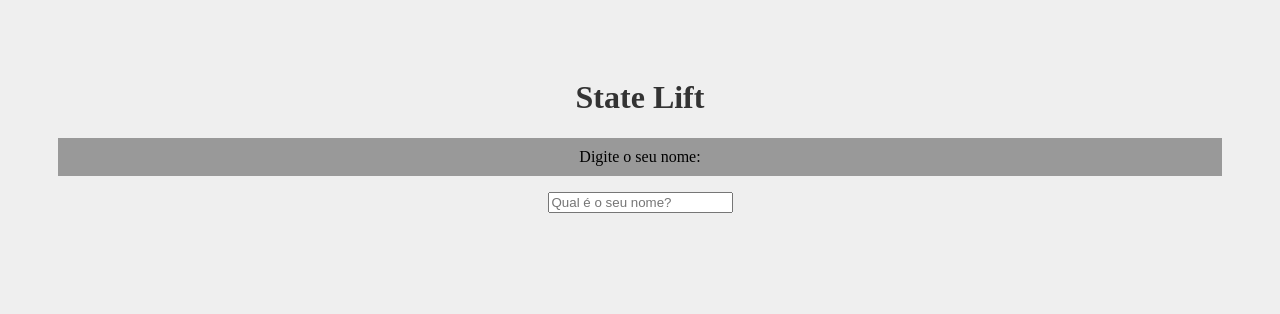
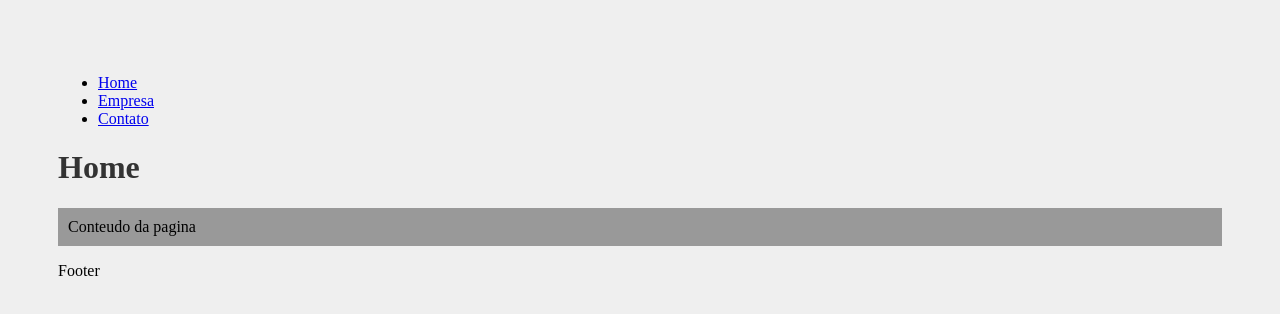
Before and after one commit to caiodutra08/react-course, a React (Create React App) app in the folder meu-projeto/: page / in a window 1280 px wide. Shown: the top 314 px of the page. Built offline with nearby package versions, Linux system fonts and the light colour scheme.

Commit message:
Decima quinta aula/ fifteenth class

```diff
--- a/meu-projeto/package.json
+++ b/meu-projeto/package.json
@@ -8,6 +8,7 @@
     "@testing-library/user-event": "^13.5.0",
     "react": "^18.2.0",
     "react-dom": "^18.2.0",
+    "react-router-dom": "^5.2.0",
     "react-scripts": "5.0.1",
     "web-vitals": "^2.1.4"
   },
--- a/meu-projeto/src/App.js
+++ b/meu-projeto/src/App.js
@@ -1,19 +1,28 @@
-import React, { useState } from "react";
-
-import "./App.css";
-import SeuNome from "./components/SeuNome";
-import Saudacao from "./components/Saudacao";
+import { BrowserRouter as Router, Switch, Route } from 'react-router-dom'
+import Footer from './components/layout/Footer'
+import Navbar from './components/layout/Navbar'
+import Contato from './components/pages/Contato'
+import Empresa from './components/pages/Empresa'
+import Home from './components/pages/Home'
 
 function App() {
-	const [nome, setNome] = useState();
-
-	return (
-		<div className="App">
-			<h1>State Lift</h1>
-			<SeuNome setNome={setNome} />
-			<Saudacao nome={nome} />
-		</div>
-	);
+  return (
+    <Router>
+      <Navbar />
+      <Switch>
+        <Route exact path="/">
+          <Home />
+        </Route>
+        <Route path="/empresa">
+          <Empresa />
+        </Route>
+        <Route path="/contato">
+          <Contato />
+        </Route>
+      </Switch>
+      <Footer />
+    </Router>
+  )
 }
 
-export default App;
+export default App
--- /dev/null
+++ b/meu-projeto/src/components/layout/Footer.js
@@ -0,0 +1,9 @@
+import React from 'react'
+
+function Footer() {
+  return (
+    <footer>Footer</footer>
+  )
+}
+
+export default Footer
--- /dev/null
+++ b/meu-projeto/src/components/layout/Navbar.js
@@ -0,0 +1,22 @@
+import React from "react";
+import { Link } from "react-router-dom";
+
+function Navbar() {
+	return (
+		<nav>
+			<ul>
+				<li>
+					<Link to="/">Home</Link>
+				</li>
+				<li>
+					<Link to="/empresa">Empresa</Link>
+				</li>
+				<li>
+					<Link to="/contato">Contato</Link>
+				</li>
+			</ul>
+		</nav>
+	);
+}
+
+export default Navbar;
--- /dev/null
+++ b/meu-projeto/src/components/pages/Contato.js
@@ -0,0 +1,12 @@
+import React from "react";
+
+function Contato() {
+	return (
+		<div>
+			<h1>Contato</h1>
+			<p>Conteudo da pagina</p>
+		</div>
+	);
+}
+
+export default Contato;
--- /dev/null
+++ b/meu-projeto/src/components/pages/Empresa.js
@@ -0,0 +1,12 @@
+import React from "react";
+
+function Empresa() {
+	return (
+		<div>
+			<h1>Empresa</h1>
+			<p>Conteudo da pagina</p>
+		</div>
+	);
+}
+
+export default Empresa;
--- /dev/null
+++ b/meu-projeto/src/components/pages/Home.js
@@ -0,0 +1,12 @@
+import React from "react";
+
+function Home() {
+	return (
+		<div>
+			<h1>Home</h1>
+			<p>Conteudo da pagina</p>
+		</div>
+	);
+}
+
+export default Home;
```
Also changed, not shown: 1 other file (tests, documents, lock files or other folders).
